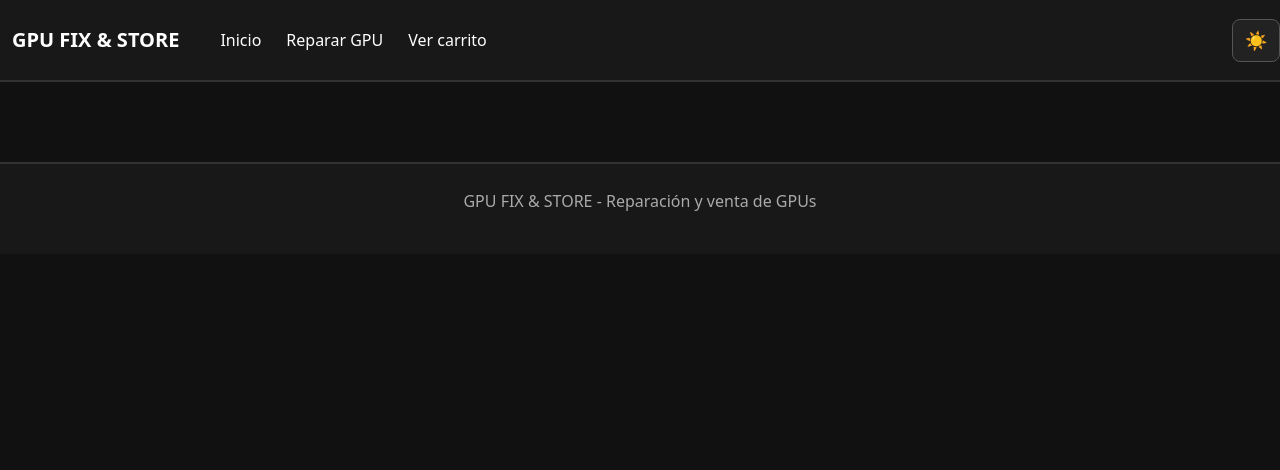
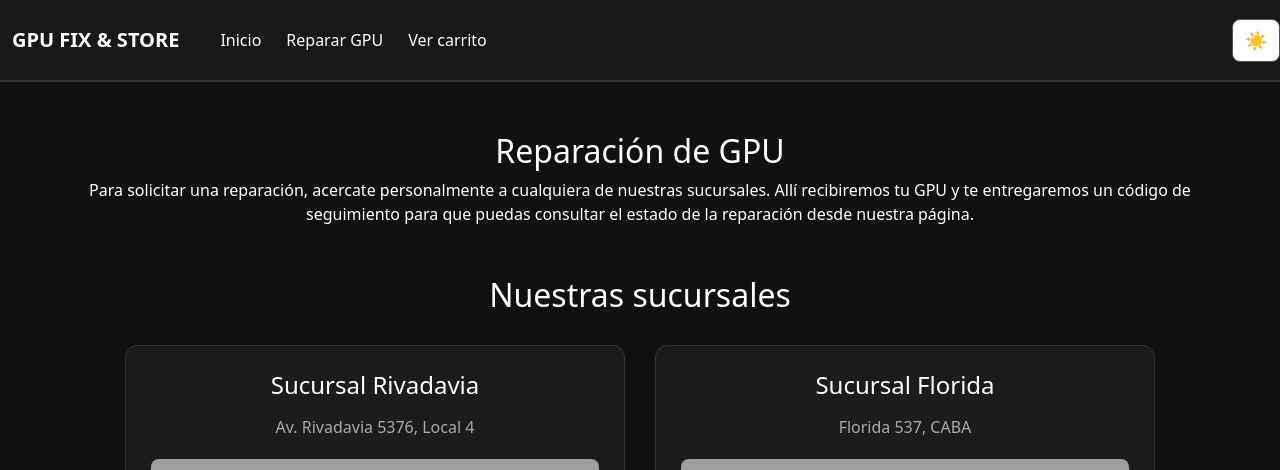
Before and after one commit to Romeriano1/GPUFIX, a PHP site: page /reparar.html in a window 1280 px wide. Shown: the top 470 px of the page. Before the commit the page ends 211 px from the top, so only its background shows below. Run offline with PHP 8.4, Linux system fonts and the light colour scheme; grey boxes are pictures that could not be loaded.

Commit message:
Cambio 2
Agregado apartado de reparacion con maps de 2 sucursales y barra de estado de reparacion, agregados a tema claro y oscuro tambien

```diff
--- a/reparar.html
+++ b/reparar.html
@@ -1,16 +1,13 @@
 <!DOCTYPE html>
+
 <html lang="es">
 
-<head>
-    <meta charset="UTF-8">
-    <meta name="viewport" content="width=device-width, initial-scale=1.0">
-    <title>Reparar GPU - GPU FIX & STORE</title>
+<head> <meta charset="UTF-8"> <meta name="viewport" content="width=device-width, initial-scale=1.0"> <title>Reparar GPU - GPU FIX & STORE</title>
 
 <link rel="stylesheet" href="style.css">
 
-    <link href="https://cdn.jsdelivr.net/npm/bootstrap@5.3.8/dist/css/bootstrap.min.css" rel="stylesheet"
-        integrity="sha384-sRIl4kxILFvY47J16cr9ZwB07vP4J8+LH7qKQnuqkuIAvNWLzeN8tE5YBujZqJLB"
-        crossorigin="anonymous">
+<link href="https://cdn.jsdelivr.net/npm/bootstrap@5.3.8/dist/css/bootstrap.min.css" rel="stylesheet">
+
 </head>
 
 <body>
@@ -63,6 +60,113 @@
 
 <main>
 
+    <section class="reparaciones">
+
+        <h2>Reparación de GPU</h2>
+
+        <p class="reparaciones-intro">
+            Para solicitar una reparación, acercate personalmente a cualquiera de nuestras sucursales.
+            Allí recibiremos tu GPU y te entregaremos un código de seguimiento para que puedas consultar
+            el estado de la reparación desde nuestra página.
+        </p>
+
+        <h2 class="titulo-sucursales">
+            Nuestras sucursales
+        </h2>
+
+        <div class="sucursales">
+
+            <article class="sucursal">
+
+                <h3>Sucursal Rivadavia</h3>
+
+                <p>
+                    Av. Rivadavia 5376, Local 4
+                </p>
+
+                <div class="mapa">
+
+                    <iframe
+                        src="https://www.google.com/maps?q=Av.+Rivadavia+5376,+Buenos+Aires,+Argentina&output=embed"
+                        loading="lazy"
+                        allowfullscreen
+                        referrerpolicy="no-referrer-when-downgrade">
+                    </iframe>
+
+                </div>
+
+                <a class="boton-maps"
+                    href="https://www.google.com/maps/search/?api=1&query=Av.+Rivadavia+5376,+Buenos+Aires,+Argentina"
+                    target="_blank">
+                    Ver en Google Maps
+                </a>
+
+            </article>
+
+            <article class="sucursal">
+
+                <h3>Sucursal Florida</h3>
+
+                <p>
+                    Florida 537, CABA
+                </p>
+
+                <div class="mapa">
+
+                    <iframe
+                        src="https://www.google.com/maps?q=Florida+537,+Buenos+Aires,+Argentina&output=embed"
+                        loading="lazy"
+                        allowfullscreen
+                        referrerpolicy="no-referrer-when-downgrade">
+                    </iframe>
+
+                </div>
+
+                <a class="boton-maps"
+                    href="https://www.google.com/maps/search/?api=1&query=Florida+537,+Buenos+Aires,+Argentina"
+                    target="_blank">
+                    Ver en Google Maps
+                </a>
+
+            </article>
+
+        </div>
+
+    </section>
+
+    <section class="seguimiento">
+
+        <h2>Seguimiento de reparación</h2>
+
+        <p>
+            Ingresá el código de seguimiento que recibiste en nuestra sucursal.
+        </p>
+
+        <form class="formulario-seguimiento">
+
+            <input
+                type="text"
+                placeholder="Código de seguimiento"
+                aria-label="Código de seguimiento">
+
+            <button type="submit">
+                Consultar
+            </button>
+
+        </form>
+
+        <div class="estado-reparacion">
+
+            <h3>Estado de la reparación</h3>
+
+            <p>
+                Ingresá tu código para consultar el estado.
+            </p>
+
+        </div>
+
+    </section>
+
 </main>
 
 <footer>
@@ -87,11 +191,15 @@
 
     });
 
+    const formularioSeguimiento = document.querySelector(".formulario-seguimiento");
+
+    formularioSeguimiento.addEventListener("submit", function(event) {
+        event.preventDefault();
+    });
+
 </script>
 
-    <script src="https://cdn.jsdelivr.net/npm/bootstrap@5.3.8/dist/js/bootstrap.bundle.min.js"
-        integrity="sha384-FKyoEForCGlyvwxH9j09JcYn3nv7wiPVlz7YYwJrVVcXK/BmnVDxM+D2scQbITxI"
-        crossorigin="anonymous"></script>
+<script src="https://cdn.jsdelivr.net/npm/bootstrap@5.3.8/dist/js/bootstrap.bundle.min.js"></script>
 
 </body>
 
--- a/style.css
+++ b/style.css
@@ -120,8 +120,8 @@ justify-self: end;
 padding: 7px 12px;
 border: 1px solid #555555;
 border-radius: 8px;
-background-color: #222222;
-color: white;
+background-color: white;
+color: #222222;
 cursor: pointer;
 font-size: 18px;
 transition: 0.3s;
@@ -209,20 +209,17 @@ animation: rgb 3s linear infinite;
 box-shadow: 0 8px 25px rgba(255, 0, 0, 0.7);
 }
 
-
 33% {
-    box-shadow: 0 8px 25px rgba(0, 255, 0, 0.7);
+box-shadow: 0 8px 25px rgba(0, 255, 0, 0.7);
 }
 
 66% {
-    box-shadow: 0 8px 25px rgba(0, 0, 255, 0.7);
+box-shadow: 0 8px 25px rgba(0, 0, 255, 0.7);
 }
 
 100% {
-    box-shadow: 0 8px 25px rgba(255, 0, 0, 0.7);
+box-shadow: 0 8px 25px rgba(255, 0, 0, 0.7);
 }
-
-
 }
 
 .producto img {
@@ -316,13 +313,13 @@ color: #555555;
 }
 
 body.light-theme .theme-button {
-background-color: #eeeeee;
-color: #111111;
-border-color: #cccccc;
+background-color: black !important;
+color: white !important;
+border-color: #555555;
 }
 
 body.light-theme .theme-button:hover {
-background-color: #dddddd;
+background-color: #333333;
 }
 
 body.light-theme .search-form .form-control {
@@ -354,3 +351,188 @@ background-color: #008fc4;
 body.light-theme #resultados p {
 color: #111111;
 }
+
+.reparaciones,
+.seguimiento {
+color: white;
+}
+
+.reparaciones h2,
+.seguimiento h2 {
+color: white;
+text-align: center;
+}
+
+.reparaciones-intro,
+.seguimiento > p {
+color: white;
+text-align: center;
+}
+
+.titulo-sucursales {
+margin-top: 50px;
+}
+
+.sucursales {
+display: flex;
+justify-content: center;
+gap: 30px;
+flex-wrap: wrap;
+margin-top: 30px;
+}
+
+.sucursal {
+width: 500px;
+padding: 25px;
+background-color: #1c1c1c;
+border: 1px solid #333333;
+border-radius: 12px;
+text-align: center;
+}
+
+.sucursal h3 {
+color: white;
+font-size: 24px;
+margin-bottom: 15px;
+}
+
+.sucursal p {
+color: #aaaaaa;
+}
+
+.mapa {
+width: 100%;
+height: 300px;
+margin-top: 20px;
+margin-bottom: 20px;
+}
+
+.mapa iframe {
+width: 100%;
+height: 100%;
+border: 0;
+border-radius: 8px;
+}
+
+.boton-maps {
+display: inline-block;
+padding: 10px 18px;
+border: 1px solid #00bfff;
+border-radius: 8px;
+color: #00bfff;
+text-decoration: none;
+transition: 0.3s;
+}
+
+.boton-maps:hover {
+background-color: #00bfff;
+color: white;
+}
+
+.seguimiento {
+margin-top: 70px;
+}
+
+.formulario-seguimiento {
+display: flex;
+justify-content: center;
+gap: 10px;
+margin-top: 25px;
+}
+
+.formulario-seguimiento input {
+width: 300px;
+padding: 12px;
+background-color: #222222;
+border: 1px solid #444444;
+border-radius: 8px;
+color: white;
+}
+
+.formulario-seguimiento input::placeholder {
+color: #aaaaaa;
+}
+
+.formulario-seguimiento button {
+padding: 12px 20px;
+background-color: transparent;
+border: 1px solid #00bfff;
+border-radius: 8px;
+color: #00bfff;
+cursor: pointer;
+}
+
+.formulario-seguimiento button:hover {
+background-color: #00bfff;
+color: white;
+}
+
+.estado-reparacion {
+max-width: 700px;
+margin: 35px auto 0;
+padding: 25px;
+background-color: #1c1c1c;
+border: 1px solid #333333;
+border-radius: 12px;
+text-align: center;
+}
+
+.estado-reparacion h3 {
+color: white;
+margin-bottom: 10px;
+}
+
+.estado-reparacion p {
+color: #aaaaaa;
+}
+
+body.light-theme .reparaciones,
+body.light-theme .seguimiento {
+color: #111111;
+}
+
+body.light-theme .reparaciones h2,
+body.light-theme .seguimiento h2 {
+color: #111111;
+}
+
+body.light-theme .reparaciones-intro,
+body.light-theme .seguimiento > p {
+color: #111111;
+}
+
+body.light-theme .sucursal {
+background-color: #ffffff;
+border-color: #cccccc;
+}
+
+body.light-theme .sucursal h3 {
+color: #111111;
+}
+
+body.light-theme .sucursal p {
+color: #555555;
+}
+
+body.light-theme .estado-reparacion {
+background-color: #ffffff;
+border-color: #cccccc;
+}
+
+body.light-theme .estado-reparacion h3 {
+color: #111111;
+}
+
+body.light-theme .estado-reparacion p {
+color: #555555;
+}
+
+body.light-theme .formulario-seguimiento input {
+background-color: #ffffff;
+border-color: #cccccc;
+color: #111111;
+}
+
+body.light-theme .formulario-seguimiento input::placeholder {
+color: #777777;
+}
```
Lines whose indentation alone changed are shown as unchanged.
